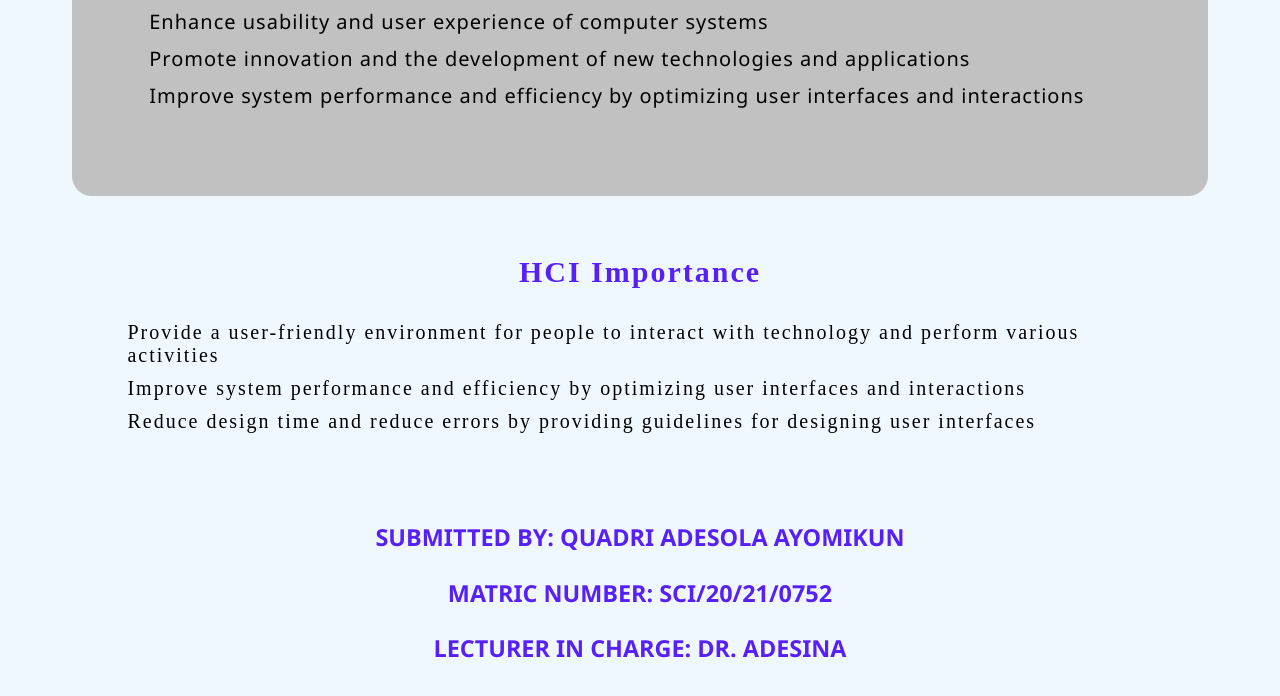
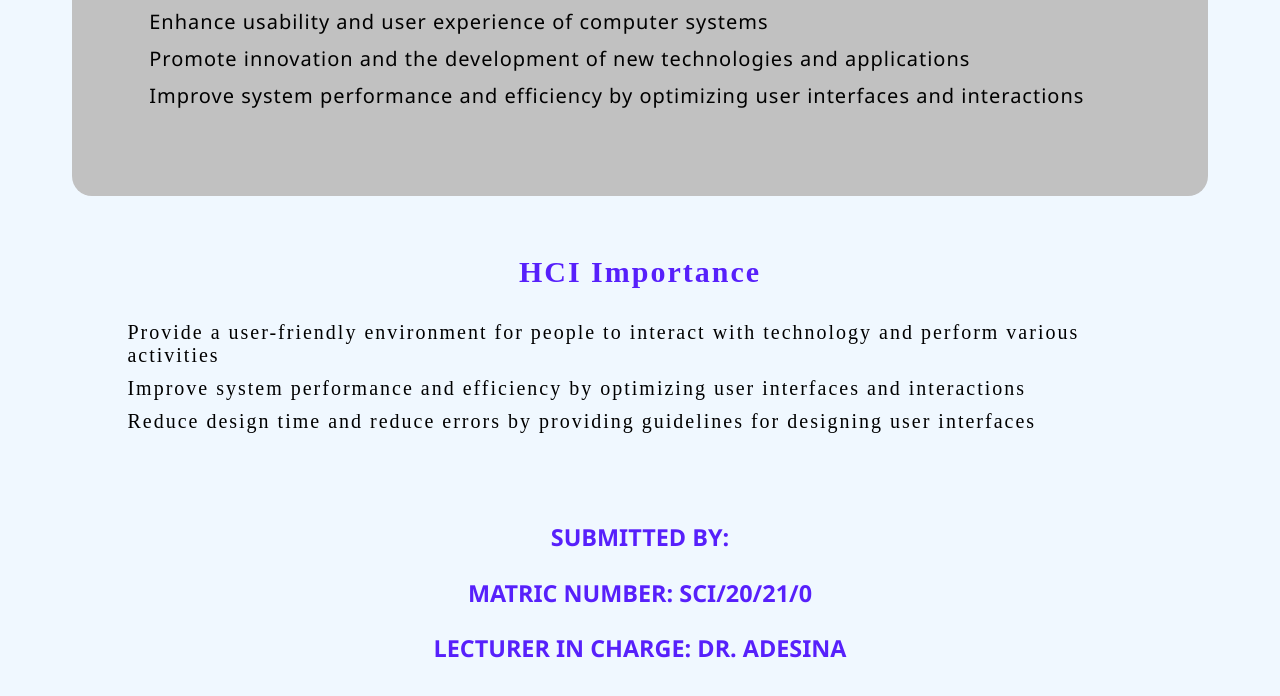
Before and after one commit to mhixtadavid/basit-hci-assignment, a plain HTML site: page index.html in a window 1280 px wide. Shown: the part 650-1346 px from the top of the page. Drawn offline with Linux system fonts and the light colour scheme.

Commit message:
Update index.html

```diff
--- a/index.html
+++ b/index.html
@@ -102,8 +102,8 @@
 
     <footer>
         <div class="foot">
-            <h3>Submitted by: Quadri adesola ayomikun</h3>
-            <h3>Matric Number: Sci/20/21/0752</h3>
+            <h3>Submitted by: </h3>
+            <h3>Matric Number: Sci/20/21/0</h3>
             <h3>Lecturer in Charge: Dr. Adesina</h3>
         </div>
     </footer>
```
